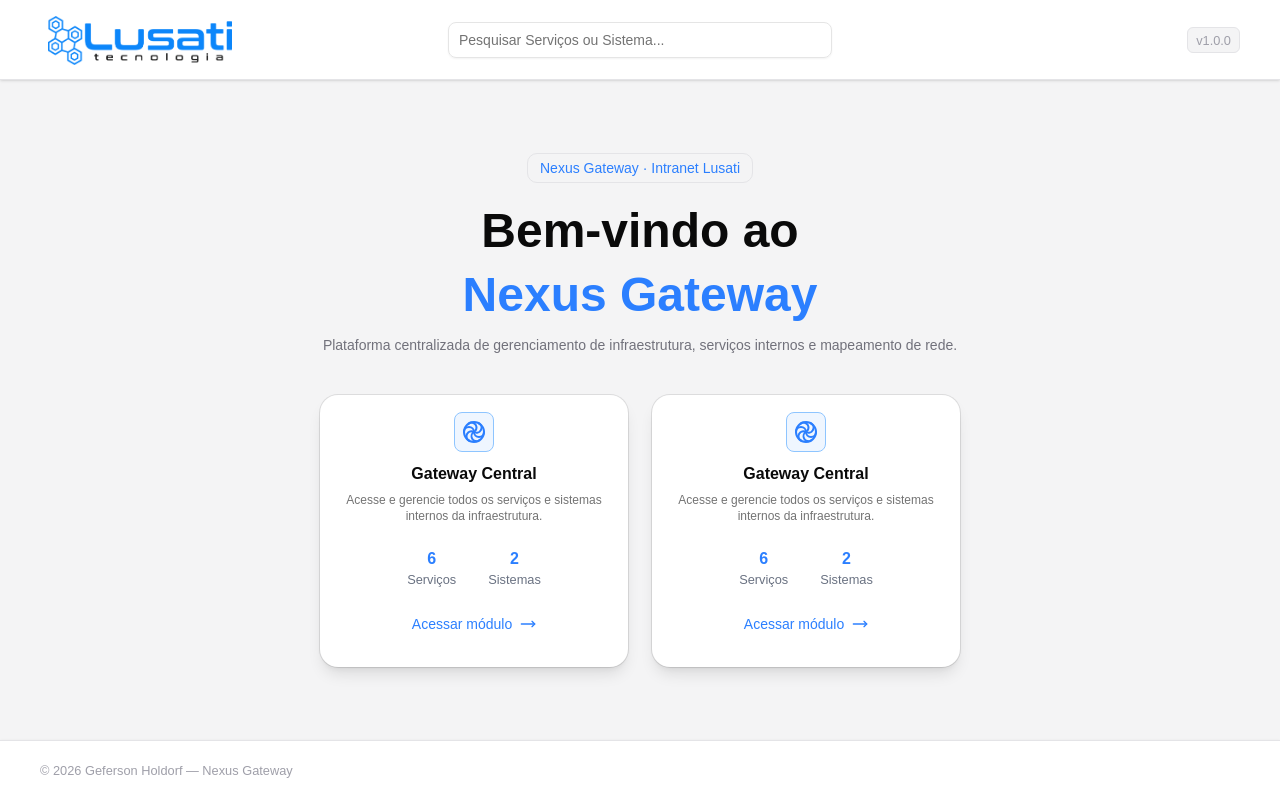
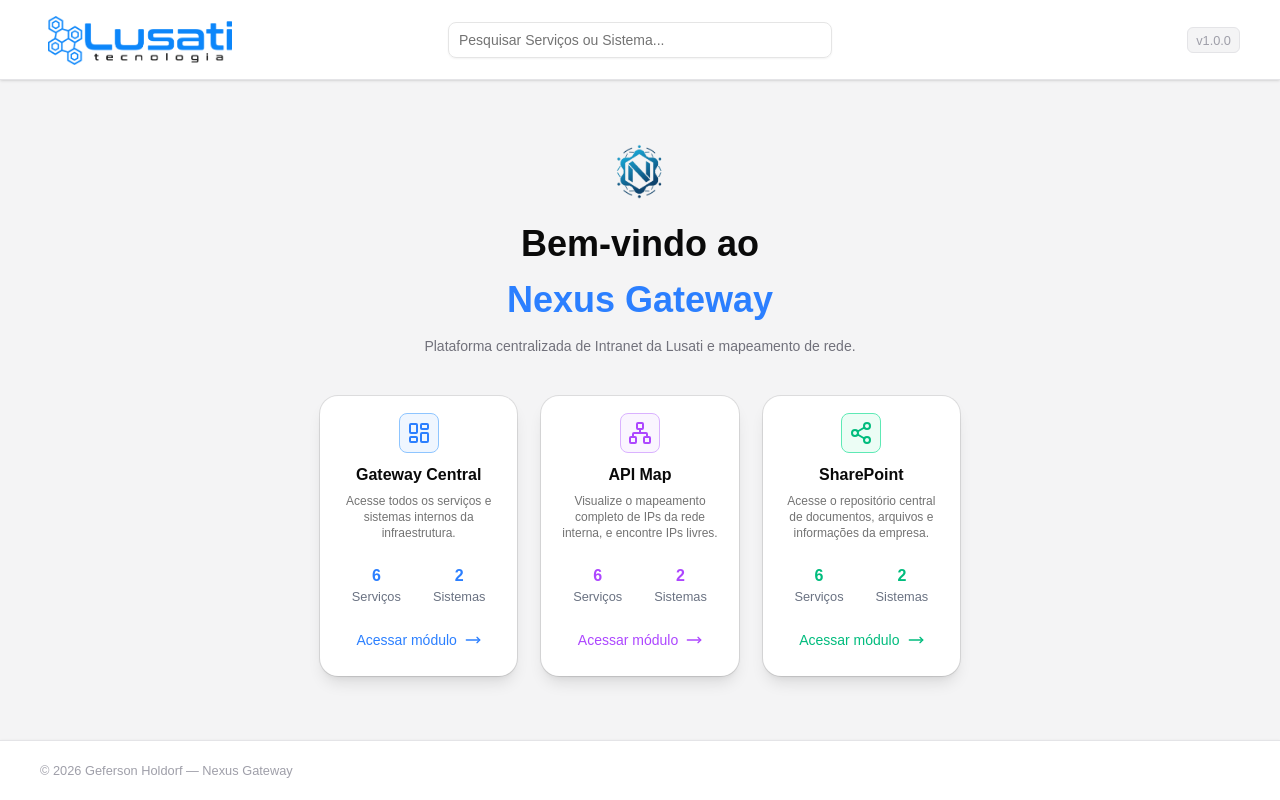
Before and after one commit to gefersonholdorf/frontend-nexus-gateway, a React (Vite) app: page /welcome in a window 1280 px wide. Built offline with nearby package versions, Linux system fonts and the light colour scheme.

Commit message:
feat: Iniciado tela de api map

```diff
--- a/package.json
+++ b/package.json
@@ -12,6 +12,7 @@
   "dependencies": {
     "@fontsource-variable/inter": "^5.2.8",
     "@tailwindcss/vite": "^4.3.0",
+    "@tanstack/react-query": "^5.100.11",
     "class-variance-authority": "^0.7.1",
     "clsx": "^2.1.1",
     "lucide-react": "^1.16.0",
--- a/src/main.tsx
+++ b/src/main.tsx
@@ -6,18 +6,25 @@
 import { BrowserRouter, Route, Routes } from "react-router";
 import { LayoutPages } from './layout-pages.tsx'
 import { Welcome } from './pages/welcome.tsx'
+import { IpMapPage } from './pages/ip-map.tsx'
+import { QueryClient, QueryClientProvider } from '@tanstack/react-query'
+
+const queryClient = new QueryClient()
 
 createRoot(document.getElementById('root')!).render(
   <StrictMode>
+    <QueryClientProvider client={queryClient}>
       <BrowserRouter>
         <RootLayout>
           <Routes>
             <Route element={<LayoutPages />}>
               <Route path="/welcome" element={<Welcome />} />
+              <Route path="/ipmap" element={<IpMapPage />} />
             </Route>
             <Route path="/" element={<App />} />
           </Routes>
         </RootLayout>
       </BrowserRouter>
+    </QueryClientProvider>
   </StrictMode>,
 )
--- /dev/null
+++ b/src/pages/ip-map.tsx
@@ -0,0 +1,27 @@
+import { useQuery, useQueryClient } from "@tanstack/react-query"
+
+
+export function IpMapPage() {
+    const queryClient = useQueryClient()
+
+    const query = useQuery(
+        {
+            queryKey: ['todos'],
+            queryFn: async () => {
+                const data = await fetch('http://10.188.15.38:9000/api/endpoints/2/docker/containers/json?all=troe')
+
+                const result = data.json()
+
+                console.log(result)
+            }
+        }
+    )
+
+    const select = query
+
+    return (
+        <div>
+            teste
+        </div>
+    )
+}
--- a/src/pages/welcome.tsx
+++ b/src/pages/welcome.tsx
@@ -1,25 +1,31 @@
 import { Button } from "@/components/ui/button";
 import { Card, CardContent, CardHeader, CardTitle } from "@/components/ui/card";
-import { LoaderPinwheel, MoveRight } from "lucide-react";
+import { LayoutDashboard, MoveRight, Network, Share2 } from "lucide-react";
 
 export function Welcome() {
     return (
         <div className="flex flex-col justify-center items-center px-70">
-            <div className="px-3 py-1 border border-zinc-200 rounded-lg">
-                <p className="text-sm font-medium text-blue-500">Nexus Gateway · Intranet Lusati</p>
+            <div className="flex justify-end">
+                <img
+                    src="./logo-nexus.png"
+                    alt="Logo Nexus Gateway"
+                    className="w-14 h-14 object-contain"
+                />
             </div>
             <div className="flex flex-col items-center gap-4 mt-6 max-w-2xl text-center">
-                <h2 className="text-5xl font-bold">Bem-vindo ao</h2>
-                <h2 className="text-5xl font-bold text-blue-500">Nexus Gateway</h2>
+                <h2 className="text-4xl font-bold">Bem-vindo ao</h2>
+                <h2 className="text-4xl font-extrabold text-blue-500">Nexus Gateway</h2>
                 <p className="text-center text-zinc-500 text-sm">
-                    Plataforma centralizada de gerenciamento de infraestrutura, serviços internos e mapeamento de rede.
+                    Plataforma centralizada de Intranet da Lusati e mapeamento de rede.
                 </p>
             </div>
-            <div className="w-full px-10 grid grid-cols-1 lg:grid-cols-2 mt-10 gap-6">
+            <div className="w-full px-10 grid grid-cols-1 lg:grid-cols-3 mt-10 gap-6">
                 <div className="w-full flex justify-center items-center">
                     <Card
                         className="
                         w-90
+                        h-70
+                        flex flex-col justify-between
                         rounded-2xl px-0 pt-0 shadow-lg
                         border border-transparent
                         transition-all duration-300
@@ -28,7 +34,7 @@
                     ">
                         <CardHeader className="flex flex-col items-center justify-center gap-2 pt-4 px-4 space-y-1 border-zinc-200">
                             <div className="w-10 h-10 border border-blue-300 rounded-md overflow-hidden flex items-center justify-center bg-blue-50">
-                                <LoaderPinwheel className="text-blue-500" />
+                                <LayoutDashboard className="text-blue-500" />
                             </div>
 
                             <div className="flex flex-col justify-center items-center gap-2">
@@ -37,7 +43,7 @@
                                 </CardTitle>
 
                                 <p className="text-xs text-muted-foreground text-center">
-                                    Acesse e gerencie todos os serviços e sistemas internos da infraestrutura.
+                                    Acesse todos os serviços e sistemas internos da infraestrutura.
                                 </p>
                             </div>
                         </CardHeader>
@@ -76,7 +82,9 @@
                 <div className="w-full flex justify-center items-center">
                     <Card
                         className="
-                    w-90
+                        w-90
+                        h-70
+                        flex flex-col justify-between
                         rounded-2xl px-0 pt-0 shadow-lg
                         border border-transparent
                         transition-all duration-300
@@ -84,28 +92,28 @@
                         hover:shadow-lg
                     ">
                         <CardHeader className="flex flex-col items-center justify-center gap-2 pt-4 px-4 space-y-1 border-zinc-200">
-                            <div className="w-10 h-10 border border-blue-300 rounded-md overflow-hidden flex items-center justify-center bg-blue-50">
-                                <LoaderPinwheel className="text-blue-500" />
+                            <div className="w-10 h-10 border border-purple-300 rounded-md overflow-hidden flex items-center justify-center bg-purple-50">
+                                <Network className="text-purple-500" />
                             </div>
 
                             <div className="flex flex-col justify-center items-center gap-2">
                                 <CardTitle className="text-base font-semibold leading-tight">
-                                    Gateway Central
+                                    API Map
                                 </CardTitle>
 
                                 <p className="text-xs text-muted-foreground text-center">
-                                    Acesse e gerencie todos os serviços e sistemas internos da infraestrutura.
+                                    Visualize o mapeamento completo de IPs da rede interna, e encontre IPs livres.
                                 </p>
                             </div>
                         </CardHeader>
                         <CardContent className="space-y-4 mt-0 pt-0 px-4 flex flex-col justify-center items-center">
                             <div className="flex gap-8">
                                 <div className="flex flex-col justify-center items-center">
-                                    <span className="text-blue-500 font-semibold text-[1rem]">6</span>
+                                    <span className="text-purple-500 font-semibold text-[1rem]">6</span>
                                     <p className="text-[.8rem] text-gray-500">Serviços</p>
                                 </div>
                                 <div className="flex flex-col justify-center items-center">
-                                    <span className="text-blue-500 font-semibold text-[1rem]">2</span>
+                                    <span className="text-purple-500 font-semibold text-[1rem]">2</span>
                                     <p className="text-[.8rem] text-gray-500">Sistemas</p>
                                 </div>
                             </div>
@@ -114,8 +122,66 @@
                                 cursor-pointer w-full gap-2
                                 px-0
                                 bg-transparent
-                                text-blue-500
-                                hover:text-blue-500
+                                text-purple-500
+                                hover:text-purple-500
+                                hover:bg-transparent
+                                flex justify-center
+                                transition-all duration-300
+                            "
+                                onClick={() => window.open("/", "_blank")}
+                            >
+                                Acessar módulo
+                                <MoveRight size={16} />
+                            </Button>
+                        </CardContent>
+                    </Card>
+                </div>
+
+                <div className="w-full flex justify-center items-center">
+                    <Card
+                        className="
+                        w-90
+                        h-70
+                        flex flex-col justify-between
+                        rounded-2xl px-0 pt-0 shadow-lg
+                        border border-transparent
+                        transition-all duration-300
+                        transform hover:scale-[1.01]
+                        hover:shadow-lg
+                    ">
+                        <CardHeader className="flex flex-col items-center justify-center gap-2 pt-4 px-4 space-y-1 border-zinc-200">
+                            <div className="w-10 h-10 border border-emerald-300 rounded-md overflow-hidden flex items-center justify-center bg-emerald-50">
+                                <Share2 className="text-emerald-500" />
+                            </div>
+
+                            <div className="flex flex-col justify-center items-center gap-2">
+                                <CardTitle className="text-base font-semibold leading-tight">
+                                    SharePoint
+                                </CardTitle>
+
+                                <p className="text-xs text-muted-foreground text-center">
+                                    Acesse o repositório central de documentos, arquivos e informações da empresa.
+                                </p>
+                            </div>
+                        </CardHeader>
+                        <CardContent className="space-y-4 mt-0 pt-0 px-4 flex flex-col justify-center items-center">
+                            <div className="flex gap-8">
+                                <div className="flex flex-col justify-center items-center">
+                                    <span className="text-emerald-500 font-semibold text-[1rem]">6</span>
+                                    <p className="text-[.8rem] text-gray-500">Serviços</p>
+                                </div>
+                                <div className="flex flex-col justify-center items-center">
+                                    <span className="text-emerald-500 font-semibold text-[1rem]">2</span>
+                                    <p className="text-[.8rem] text-gray-500">Sistemas</p>
+                                </div>
+                            </div>
+                            <Button
+                                className="
+                                cursor-pointer w-full gap-2
+                                px-0
+                                bg-transparent
+                                text-emerald-500
+                                hover:text-emerald-500
                                 hover:bg-transparent
                                 flex justify-center
                                 transition-all duration-300
```
Also changed, not shown: 1 other file (tests, documents, lock files or other folders). Lines whose indentation alone changed are shown as unchanged.
